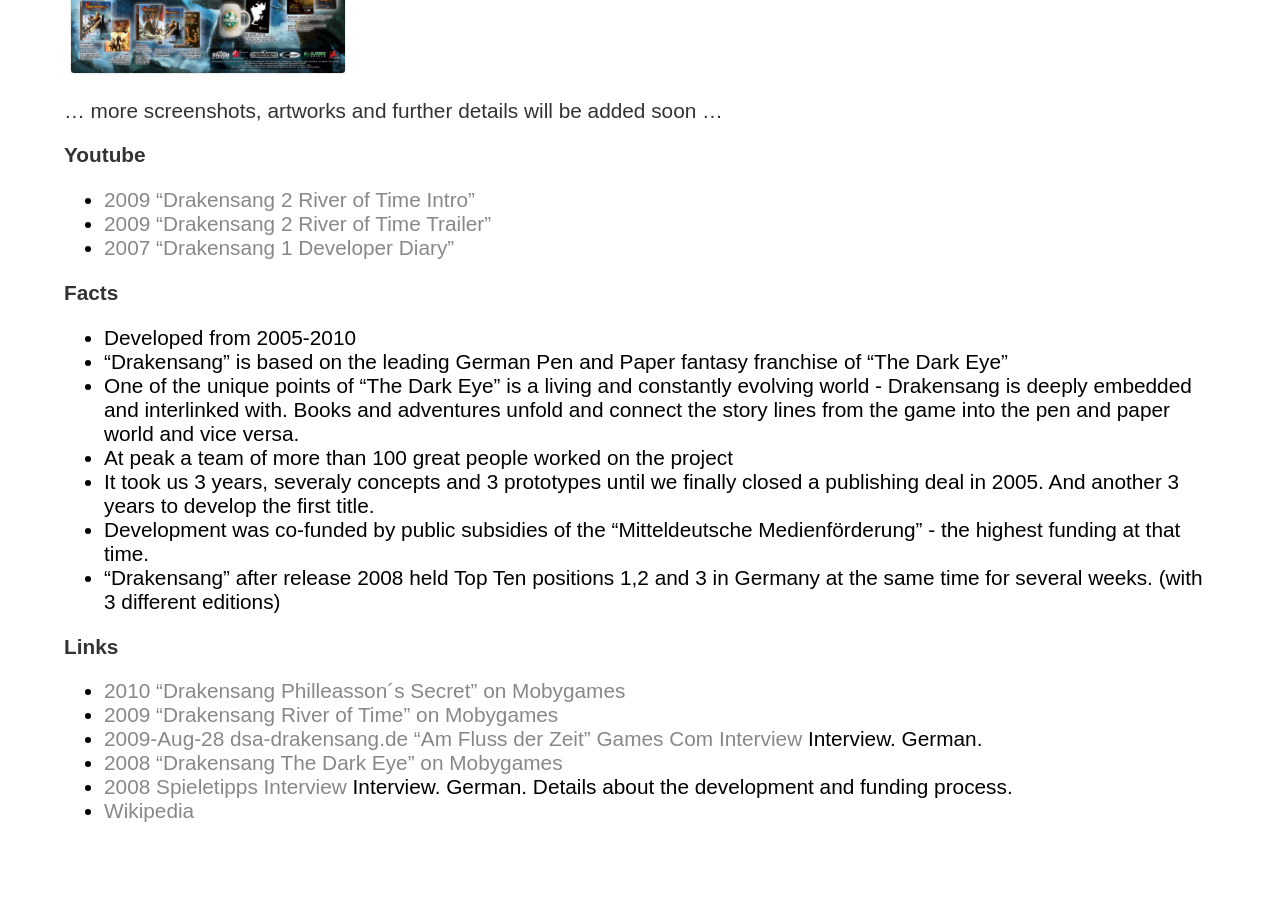
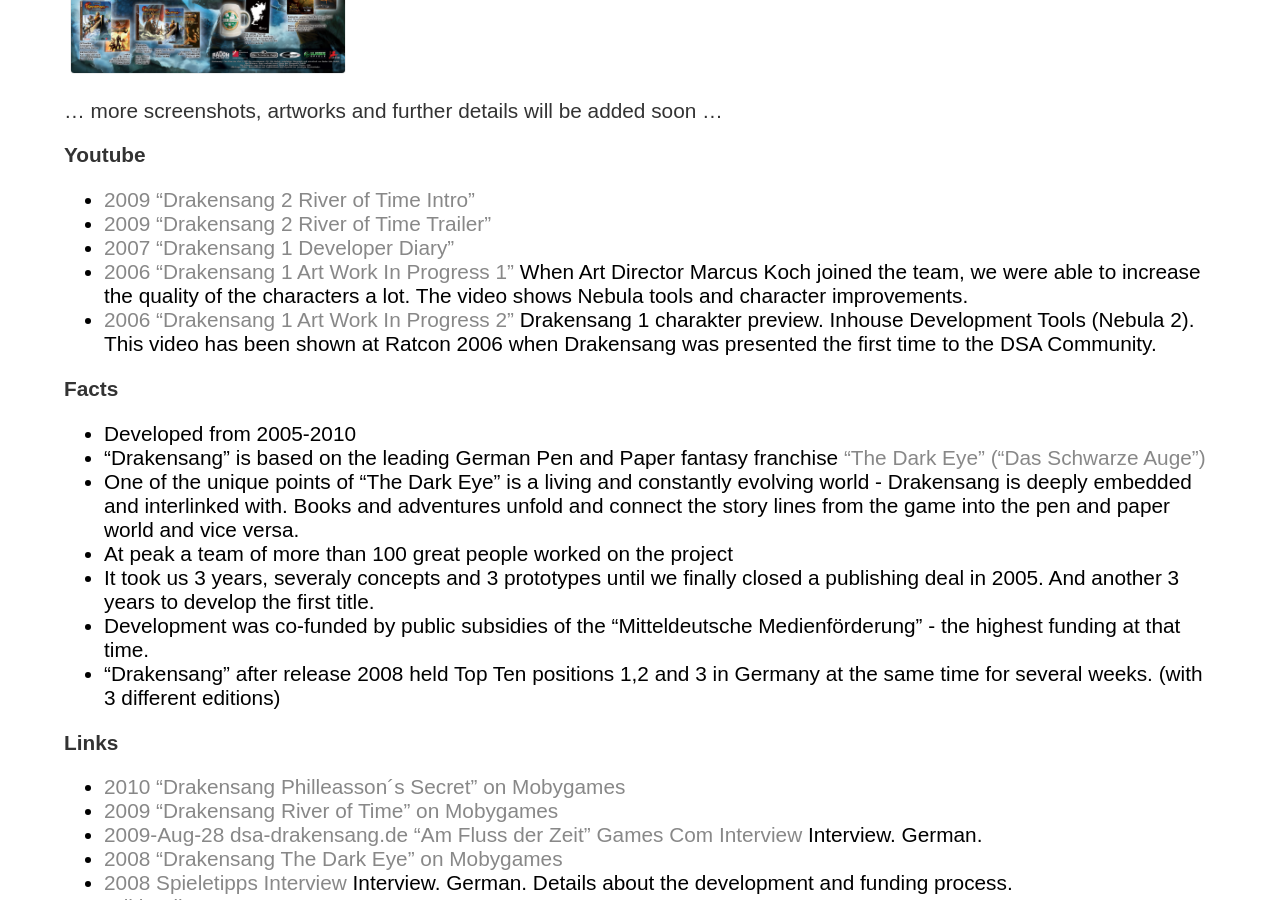
Before and after one commit to gebirgsbernd/gebirgsbernd.github.io, a Jekyll site: the page built from z_games/_posts/2008-08-01-dsa.md, in a window 1280 px wide and 900 px high, scrolled down 1035 px. Built offline with Jekyll 4.4.1, drawn with Linux system fonts in a browser that asks for light colours; some web fonts are replaced.

Commit message:
Noch en paa videos added

```diff
--- a/z_games/_posts/2008-08-01-dsa.md
+++ b/z_games/_posts/2008-08-01-dsa.md
@@ -22,11 +22,13 @@
 * [2009 "Drakensang 2 River of Time Intro"](https://youtu.be/A-VHUPkTvkQ)
 * [2009 "Drakensang 2 River of Time Trailer"](https://youtu.be/N766n2op7CU)
 * [2007 "Drakensang 1 Developer Diary"](https://youtu.be/kSVskLEIGFo)
+* [2006 "Drakensang 1 Art Work In Progress 1"](https://youtu.be/R0LUHFQr59M) When Art Director Marcus Koch joined the team, we were able to increase the quality of the characters a lot. The video shows Nebula tools and character improvements.
+* [2006 "Drakensang 1 Art Work In Progress 2"](https://youtu.be/H12SNTXEvp4) Drakensang 1 charakter preview. Inhouse Development Tools (Nebula 2). This video has been shown at Ratcon 2006 when Drakensang was presented the first time to the DSA Community.
 
 
 **Facts**
 * Developed from 2005-2010
-* "Drakensang" is based on the leading German Pen and Paper fantasy franchise of "The Dark Eye"
+* "Drakensang" is based on the leading German Pen and Paper fantasy franchise ["The Dark Eye" ("Das Schwarze Auge")](https://ulisses-spiele.de/spielsysteme/dsa5/)
 * One of the unique points of "The Dark Eye" is a living and constantly evolving world -   Drakensang is deeply embedded and interlinked with. Books and adventures unfold and connect the story lines from the game into the pen and paper world and vice versa.
 * At peak a team of more than 100 great people worked on the project
 * It took us 3 years, severaly concepts and 3 prototypes until we finally closed a publishing deal in 2005. And another 3 years to develop the first title.
```
Also changed, not shown: 1 other file.
